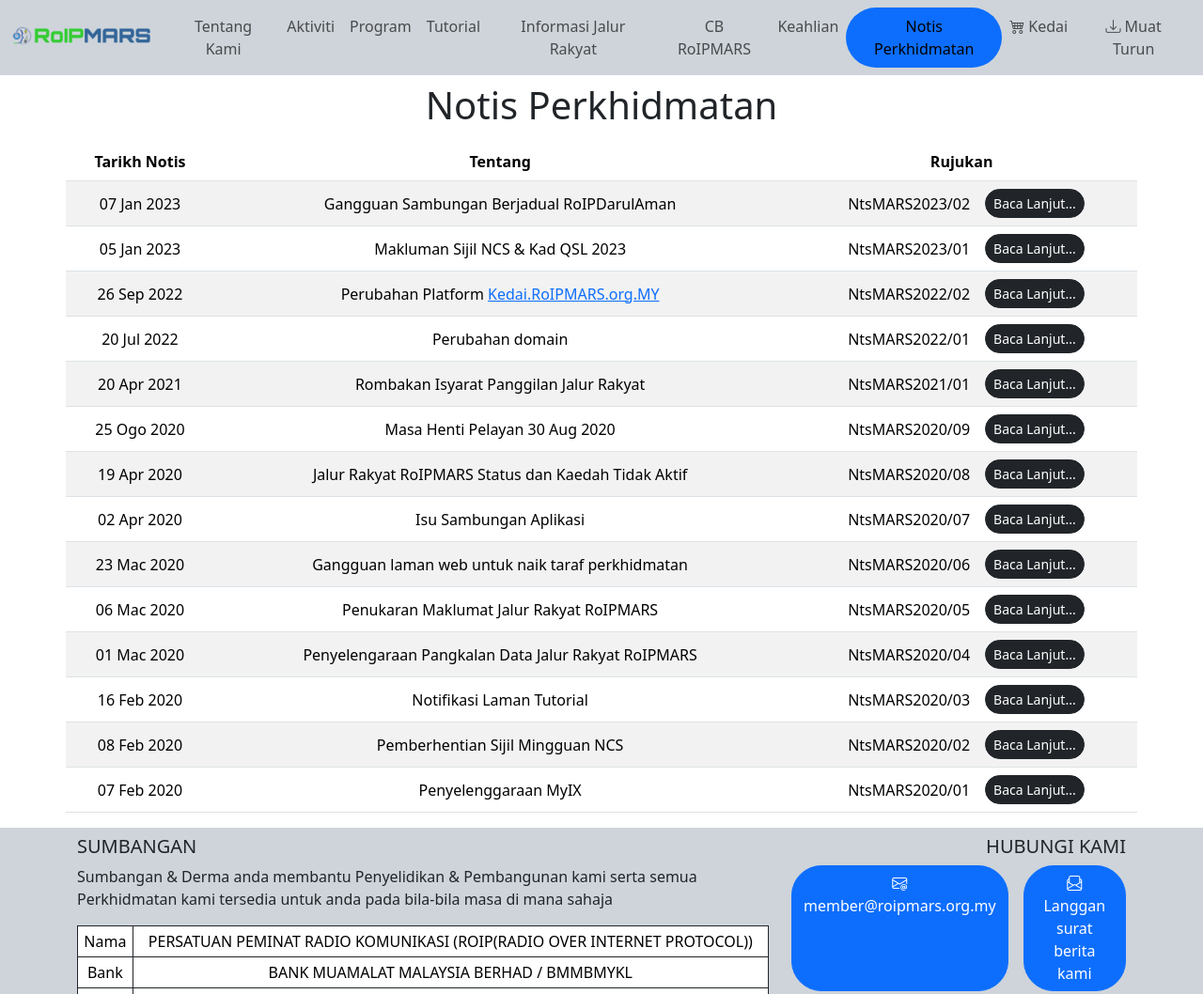
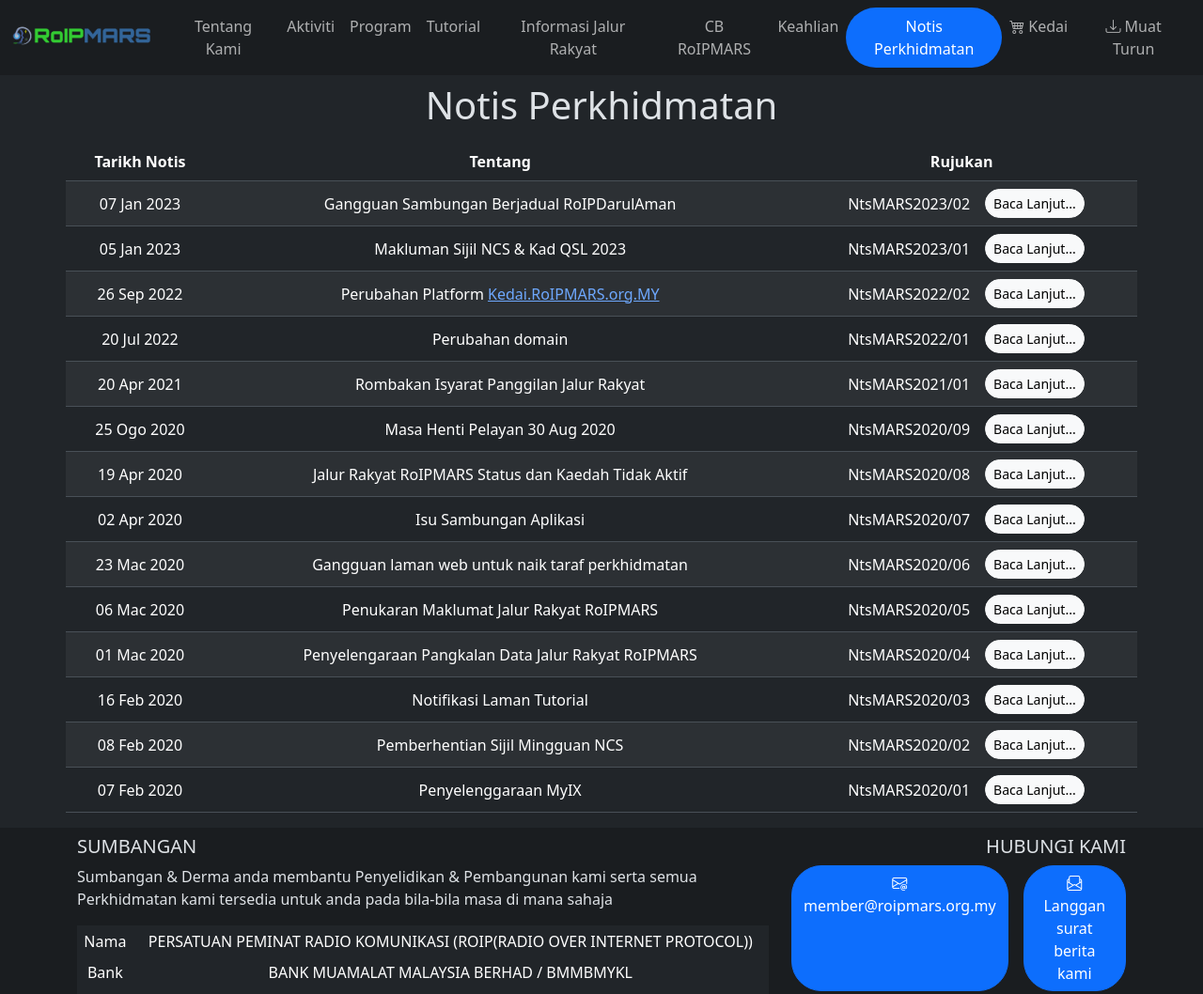
Before and after one commit to RobbiNespu/www.roipmars.org.my, a PHP site: page /snotice in a window 1280 px wide. Shown: the top 1058 px of the page at 94% size. Run offline with PHP 8.4, Linux system fonts and the light colour scheme; some libraries are stand-ins or nearby versions; some web fonts are replaced.

Commit message:
fix dark clolor

```diff
--- a/snotice.php
+++ b/snotice.php
@@ -1,5 +1,5 @@
 <!doctype html>
-<html lang='ms-MY' data-bs-color-scheme='light'>
+<html lang='ms-MY' data-bs-theme='dark'>
 
 <head>
   <title>RoIPMARS | Notis Perkhidmatan</title>
@@ -155,85 +155,85 @@
             <td>07 Jan 2023</td>
             <td>Gangguan Sambungan Berjadual RoIPDarulAman</td>
             <td class='text-end'>NtsMARS2023/02</td>
-            <td class='text-start'><a href='nts/2023/02' target='_blank'><button type='button' class='btn btn-dark btn-sm rounded-pill'>Baca Lanjut...</button></a></td>
+            <td class='text-start'><a href='nts/2023/02' target='_blank'><button type='button' class='btn btn-light btn-sm rounded-pill'>Baca Lanjut...</button></a></td>
           </tr>
           <tr>
             <td>05 Jan 2023</td>
             <td>Makluman Sijil NCS &amp; Kad QSL 2023</td>
             <td class='text-end'>NtsMARS2023/01</td>
-            <td class='text-start'><a href='nts/2023/01' target='_blank'><button type='button' class='btn btn-dark btn-sm rounded-pill'>Baca Lanjut...</button></a></td>
+            <td class='text-start'><a href='nts/2023/01' target='_blank'><button type='button' class='btn btn-light btn-sm rounded-pill'>Baca Lanjut...</button></a></td>
           </tr>
           <tr>
             <td>26 Sep 2022</td>
             <td>Perubahan Platform <a href='https://kedai.roipmars.org.my/' target='_blank'>Kedai.RoIPMARS.org.MY</a></td>
             <td class='text-end'>NtsMARS2022/02</td>
-            <td class='text-start'><a href='nts/2022/02' target='_blank'><button type='button' class='btn btn-dark btn-sm rounded-pill'>Baca Lanjut...</button></a></td>
+            <td class='text-start'><a href='nts/2022/02' target='_blank'><button type='button' class='btn btn-light btn-sm rounded-pill'>Baca Lanjut...</button></a></td>
           </tr>
           <tr>
             <td>20 Jul 2022</td>
             <td>Perubahan domain</td>
             <td class='text-end'>NtsMARS2022/01</td>
-            <td class='text-start'><a href='nts/2022/01' target='_blank'><button type='button' class='btn btn-dark btn-sm rounded-pill'>Baca Lanjut...</button></a></td>
+            <td class='text-start'><a href='nts/2022/01' target='_blank'><button type='button' class='btn btn-light btn-sm rounded-pill'>Baca Lanjut...</button></a></td>
           </tr>
           <tr>
             <td>20 Apr 2021</td>
             <td>Rombakan Isyarat Panggilan Jalur Rakyat</td>
             <td class='text-end'>NtsMARS2021/01</td>
-            <td class='text-start'><a href='nts/2021/01' target='_blank'><button type='button' class='btn btn-dark btn-sm rounded-pill'>Baca Lanjut...</button></a></td>
+            <td class='text-start'><a href='nts/2021/01' target='_blank'><button type='button' class='btn btn-light btn-sm rounded-pill'>Baca Lanjut...</button></a></td>
           </tr>
           <tr>
             <td>25 Ogo 2020</td>
             <td>Masa Henti Pelayan 30 Aug 2020</td>
             <td class='text-end'>NtsMARS2020/09</td>
-            <td class='text-start'><a href='nts/2020/09' target='_blank'><button type='button' class='btn btn-dark btn-sm rounded-pill'>Baca Lanjut...</button></a></td>
+            <td class='text-start'><a href='nts/2020/09' target='_blank'><button type='button' class='btn btn-light btn-sm rounded-pill'>Baca Lanjut...</button></a></td>
           </tr>
           <tr>
             <td>19 Apr 2020</td>
             <td>Jalur Rakyat RoIPMARS Status dan Kaedah Tidak Aktif</td>
             <td class='text-end'>NtsMARS2020/08</td>
-            <td class='text-start'><a href='nts/2020/08' target='_blank'><button type='button' class='btn btn-dark btn-sm rounded-pill'>Baca Lanjut...</button></a></td>
+            <td class='text-start'><a href='nts/2020/08' target='_blank'><button type='button' class='btn btn-light btn-sm rounded-pill'>Baca Lanjut...</button></a></td>
           </tr>
           <tr>
             <td>02 Apr 2020</td>
             <td>Isu Sambungan Aplikasi</td>
             <td class='text-end'>NtsMARS2020/07</td>
-            <td class='text-start'><a href='nts/2020/07' target='_blank'><button type='button' class='btn btn-dark btn-sm rounded-pill'>Baca Lanjut...</button></a></td>
+            <td class='text-start'><a href='nts/2020/07' target='_blank'><button type='button' class='btn btn-light btn-sm rounded-pill'>Baca Lanjut...</button></a></td>
           </tr>
           <tr>
             <td>23 Mac 2020</td>
             <td>Gangguan laman web untuk naik taraf perkhidmatan</td>
             <td class='text-end'>NtsMARS2020/06</td>
-            <td class='text-start'><a href='nts/2020/06' target='_blank'><button type='button' class='btn btn-dark btn-sm rounded-pill'>Baca Lanjut...</button></a></td>
+            <td class='text-start'><a href='nts/2020/06' target='_blank'><button type='button' class='btn btn-light btn-sm rounded-pill'>Baca Lanjut...</button></a></td>
           </tr>
           <tr>
             <td>06 Mac 2020</td>
             <td>Penukaran Maklumat Jalur Rakyat RoIPMARS</td>
             <td class='text-end'>NtsMARS2020/05</td>
-            <td class='text-start'><a href='nts/2020/05' target='_blank'><button type='button' class='btn btn-dark btn-sm rounded-pill'>Baca Lanjut...</button></a></td>
+            <td class='text-start'><a href='nts/2020/05' target='_blank'><button type='button' class='btn btn-light btn-sm rounded-pill'>Baca Lanjut...</button></a></td>
           </tr>
           <tr>
             <td>01 Mac 2020</td>
             <td>Penyelengaraan Pangkalan Data Jalur Rakyat RoIPMARS</td>
             <td class='text-end'>NtsMARS2020/04</td>
-            <td class='text-start'><a href='nts/2020/04' target='_blank'><button type='button' class='btn btn-dark btn-sm rounded-pill'>Baca Lanjut...</button></a></td>
+            <td class='text-start'><a href='nts/2020/04' target='_blank'><button type='button' class='btn btn-light btn-sm rounded-pill'>Baca Lanjut...</button></a></td>
           </tr>
           <tr>
             <td>16 Feb 2020</td>
             <td>Notifikasi Laman Tutorial</td>
             <td class='text-end'>NtsMARS2020/03</td>
-            <td class='text-start'><a href='nts/2020/03' target='_blank'><button type='button' class='btn btn-dark btn-sm rounded-pill'>Baca Lanjut...</button></a></td>
+            <td class='text-start'><a href='nts/2020/03' target='_blank'><button type='button' class='btn btn-light btn-sm rounded-pill'>Baca Lanjut...</button></a></td>
           </tr>
           <tr>
             <td>08 Feb 2020</td>
             <td>Pemberhentian Sijil Mingguan NCS</td>
             <td class='text-end'>NtsMARS2020/02</td>
-            <td class='text-start'><a href='nts/2020/02' target='_blank'><button type='button' class='btn btn-dark btn-sm rounded-pill'>Baca Lanjut...</button></a></td>
+            <td class='text-start'><a href='nts/2020/02' target='_blank'><button type='button' class='btn btn-light btn-sm rounded-pill'>Baca Lanjut...</button></a></td>
           </tr>
           <tr>
             <td>07 Feb 2020</td>
             <td>Penyelenggaraan MyIX</td>
             <td class='text-end'>NtsMARS2020/01</td>
-            <td class='text-start'><a href='nts/2020/01' target='_blank'><button type='button' class='btn btn-dark btn-sm rounded-pill'>Baca Lanjut...</button></a></td>
+            <td class='text-start'><a href='nts/2020/01' target='_blank'><button type='button' class='btn btn-light btn-sm rounded-pill'>Baca Lanjut...</button></a></td>
           </tr>
         </tbody>
       </table>
```
